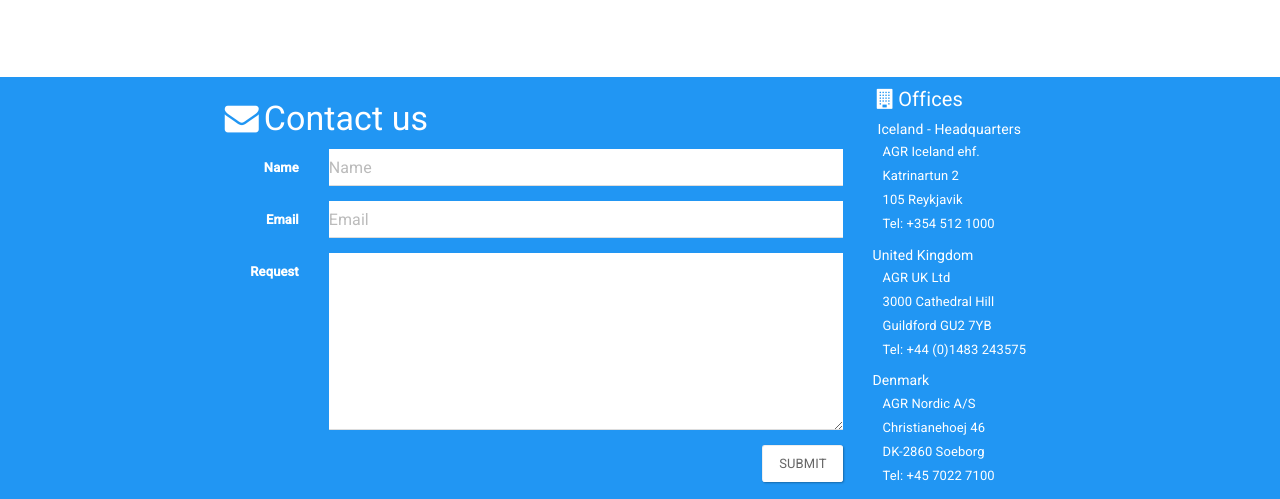
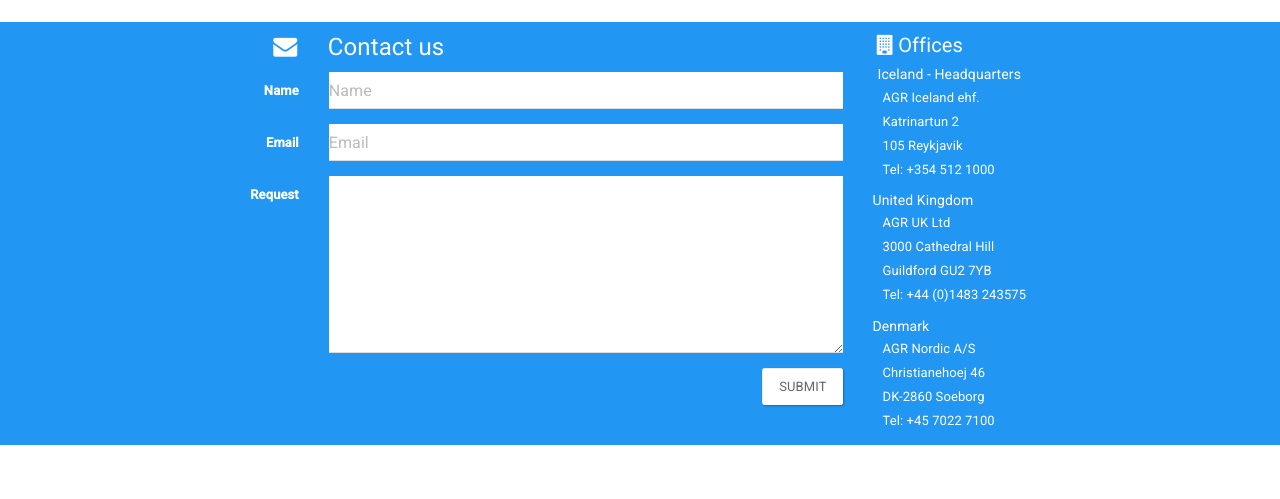
Before and after one commit to horduringi/agr-landing-page, a plain HTML site: page index.html in a window 1280 px wide. Shown: the part 1131-1630 px from the top of the page. After the commit the page ends 1576 px from the top, so only its background shows below. Drawn offline with nearby package versions, Linux system fonts and the light colour scheme.

Commit message:
Changed heading margin in contact form

```diff
--- a/index.html
+++ b/index.html
@@ -14,7 +14,7 @@
 <body>
 	<div class="container">
 		<div class="page-header col-xs-12">
-			<img src="agr-logo.png" alt="">
+			<img src="agr-logo.png" alt="" width="40px">
 			<div class="pull-right">
 				<i class="fa fa-fw fa-2x fa-twitter"></i><i class="fa fa-fw fa-2x fa-linkedin"></i>
 			</div>
@@ -86,7 +86,7 @@
 	<div id="contact">
 		<div class="container">
 			<div class="col-xs-12 col-sm-9">
-				<h3><i class="fa fa-envelope fa-fw"></i>Contact us</h3>
+				<h4 id="contactHeading"><i class="fa fa-envelope fa-fw"></i><span>Contact us</span></h4>
 				<form class="form-horizontal" role="form">
 				  	<div class="form-group">
 				  	  	<label for="inputName" class="col-sm-2 control-label">Name</label>
--- a/main.css
+++ b/main.css
@@ -81,10 +81,16 @@ h6 {
 	padding-top: 20px;
 
 }
-#contact, #contact h3, #contact h5, #contact h6 {
+#contact, #contact h4, #contact h5, #contact h6 {
 	color: white;
 	background-color: #2196f3;
 }
 #inputName, #inputEmail, #inputRequest {
 	background-color: white;
 }
+#contactHeading i {
+	margin-left: 50px;
+}
+#contactHeading span {
+	margin-left: 27px;
+}
```
